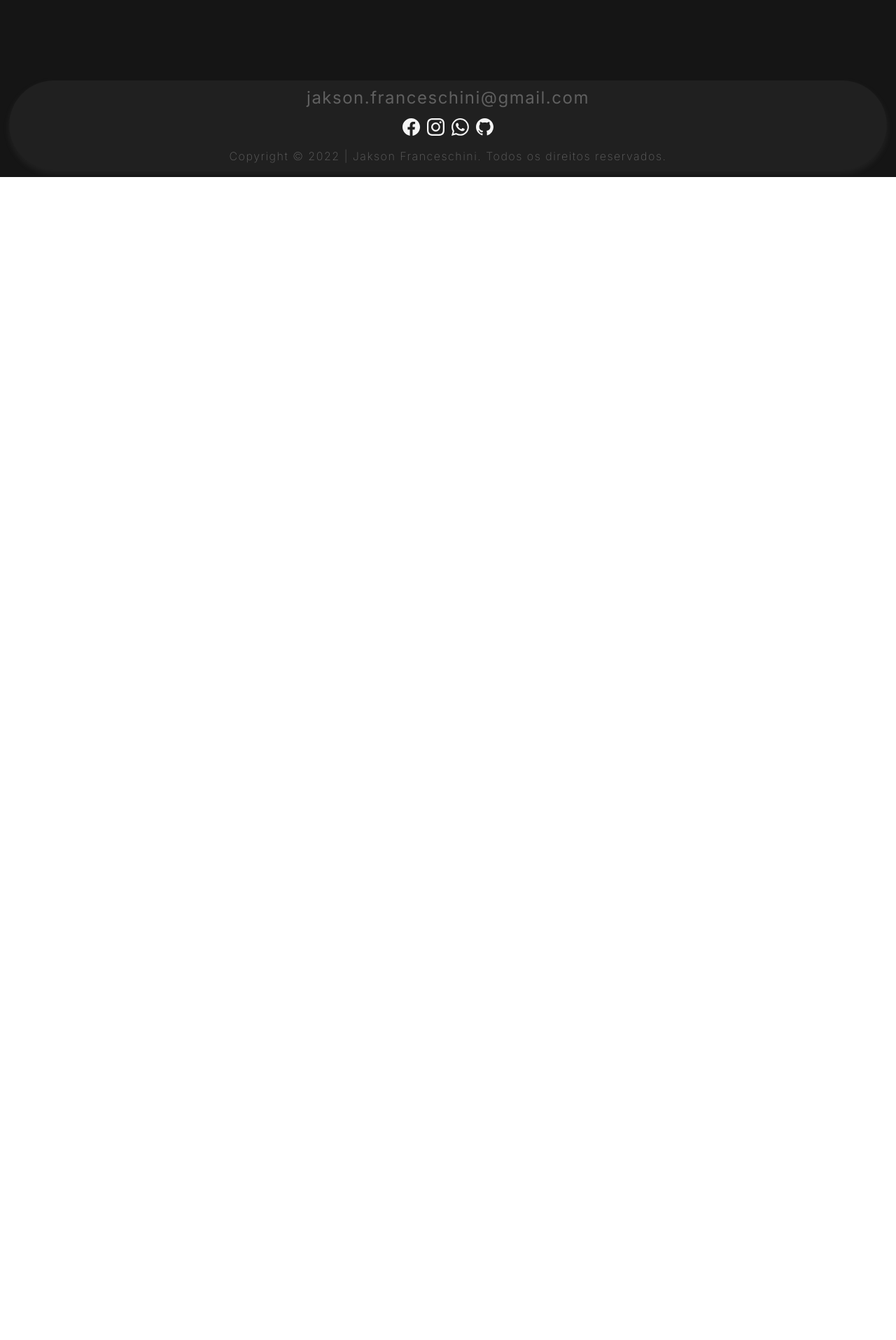
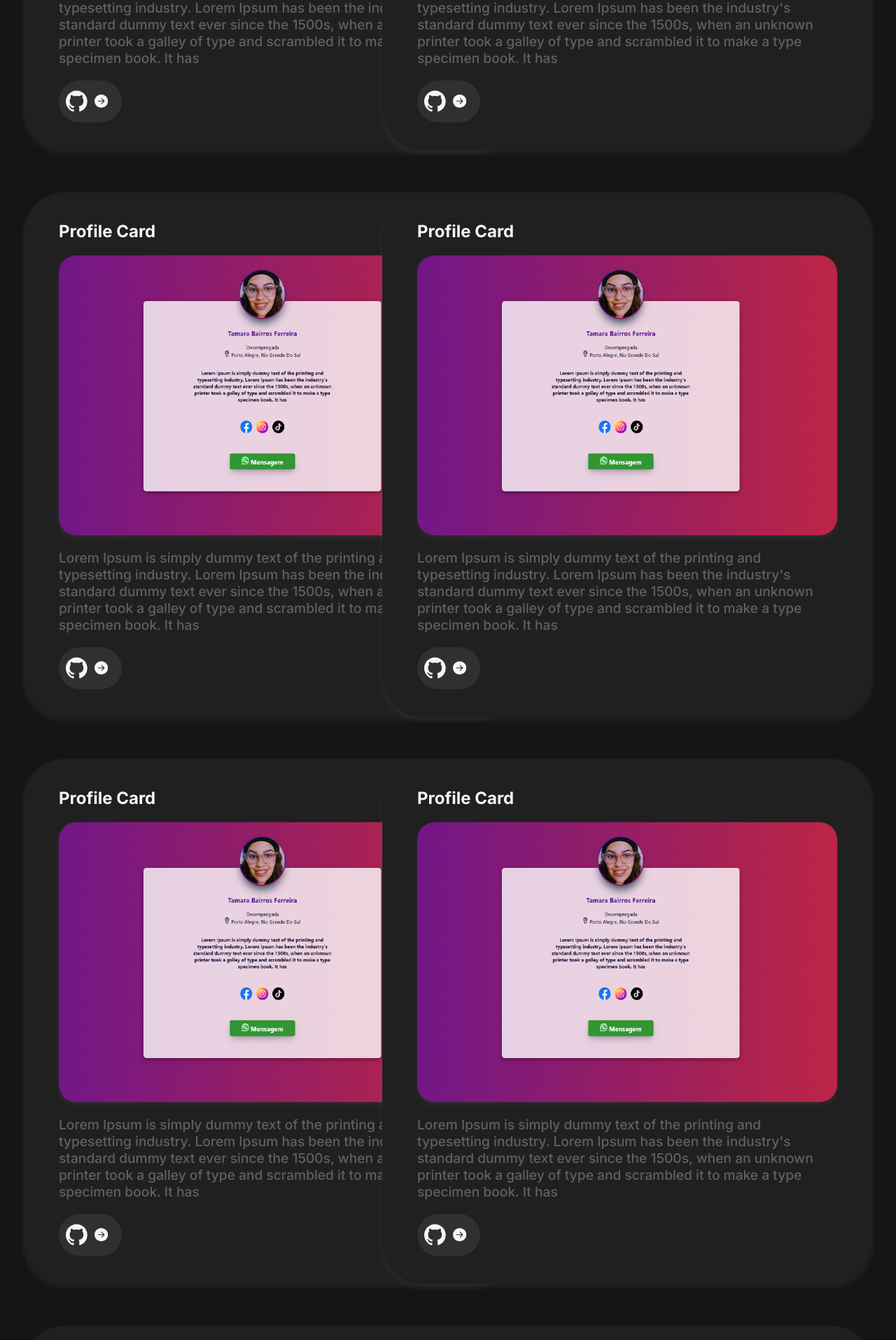
Before and after one commit to JakFranceschini/MeuPortfolio, a React (Create React App) app: page /Projetos in a window 1280 px wide. Shown: the part 685-2600 px from the top of the page at 70% size. Before the commit the page ends 938 px from the top, so only its background shows below. Built offline with nearby package versions, Linux system fonts and the light colour scheme.

Commit message:
Adicionado itens na pagina projetos e melhorias em geral

```diff
--- a/src/Pages/Projetos/PaginaProjetos.css
+++ b/src/Pages/Projetos/PaginaProjetos.css
@@ -6,6 +6,67 @@
     justify-content: center;
 }
 
-.container {
-    height: 800px;
+.containerProjetos {
+    width: 80%;
+    display: grid;
+    margin-top: 150px;
+    grid-row-gap: 60px;
+    margin-bottom: 60px;
+    align-items: center;
+    justify-items: center;
+    justify-content: center;
+    grid-template-columns: 50% 50%;
 }
+
+.cardProjeto {
+    width: 600px;
+    display: flex;
+    height: 750px;
+    padding: 0 50px;
+    border-radius: 8%;
+    background: #202020;
+    flex-direction: column;
+    justify-content: center;
+    box-shadow: #9999991a 0px 4px 10px;
+}
+
+.cardProjeto h2 {
+    color: #f5f5f5;
+    margin-bottom: 20px;
+}
+
+.cardProjeto img {
+    width: 600px;
+    height: 400px;
+    border-radius: 25px;
+    margin-bottom: 20px;
+    box-shadow: #9999991a 0px 4px 10px;
+}
+
+.cardProjeto p {
+    color: #606060;
+    font-weight: 500;
+    font-size: 1.2rem;
+    margin-bottom: 20px;
+}
+
+.cardProjeto a {
+    display: flex;
+    padding: 10px;
+    max-width: 70px;
+    border-radius: 30px;
+    align-items: center;
+    background: #303030;
+}
+
+.cardProjeto a:hover {
+    background: #404040;
+}
+
+.cardProjeto a:active {
+    background: #606060;
+}
+
+.seta {
+    margin-right: 10px;
+}
--- a/src/Pages/Projetos/PaginaProjetos.jsx
+++ b/src/Pages/Projetos/PaginaProjetos.jsx
@@ -1,6 +1,8 @@
 import './PaginaProjetos.css'
-import TopBar from "../../Components/TopBar";
-import Footer from '../../Components/Footer';
+import TopBar from '../../Components/TopBar'
+import Footer from '../../Components/Footer'
+import ImgPrimeiroCard from './../../Img/imgPrimeiroCard.png'
+import { BsGithub, BsFillArrowRightCircleFill } from 'react-icons/bs'
 
 function PaginaProjetos() {
 
@@ -9,8 +11,110 @@ function PaginaProjetos() {
 
             <TopBar/>
 
-            <div className='container'>
+            <div className='containerProjetos'>
+                <div className='cardProjeto'>
+                    <h2>Profile Card</h2>
+                    <img src={ImgPrimeiroCard}></img>
+                    <p>
+                        Lorem Ipsum is simply dummy text of the printing and typesetting industry. Lorem Ipsum has been the industry's standard dummy text
+                        ever since the 1500s, when an unknown printer took a galley of type and scrambled it to make a type specimen book. It has
+                    </p>
+                    <a href='https://github.com/JakFranceschini/ProfileCard' target='blank'>
+                        <BsGithub size={40} color="#f5f5f5"/>
+                        <BsFillArrowRightCircleFill className='seta' size={25} color="#f5f5f5"/>
+                    </a>
+                </div>
 
+                <div className='cardProjeto'>
+                    <h2>Profile Card</h2>
+                    <img src={ImgPrimeiroCard}></img>
+                    <p>
+                        Lorem Ipsum is simply dummy text of the printing and typesetting industry. Lorem Ipsum has been the industry's standard dummy text
+                        ever since the 1500s, when an unknown printer took a galley of type and scrambled it to make a type specimen book. It has
+                    </p>
+                    <a href='https://github.com/JakFranceschini/ProfileCard' target='blank'>
+                        <BsGithub size={40} color="#f5f5f5"/>
+                        <BsFillArrowRightCircleFill className='seta' size={25} color="#f5f5f5"/>
+                    </a>
+                </div>
+
+                <div className='cardProjeto'>
+                    <h2>Profile Card</h2>
+                    <img src={ImgPrimeiroCard}></img>
+                    <p>
+                        Lorem Ipsum is simply dummy text of the printing and typesetting industry. Lorem Ipsum has been the industry's standard dummy text
+                        ever since the 1500s, when an unknown printer took a galley of type and scrambled it to make a type specimen book. It has
+                    </p>
+                    <a href='https://github.com/JakFranceschini/ProfileCard' target='blank'>
+                        <BsGithub size={40} color="#f5f5f5"/>
+                        <BsFillArrowRightCircleFill className='seta' size={25} color="#f5f5f5"/>
+                    </a>
+                </div>
+
+                <div className='cardProjeto'>
+                    <h2>Profile Card</h2>
+                    <img src={ImgPrimeiroCard}></img>
+                    <p>
+                        Lorem Ipsum is simply dummy text of the printing and typesetting industry. Lorem Ipsum has been the industry's standard dummy text
+                        ever since the 1500s, when an unknown printer took a galley of type and scrambled it to make a type specimen book. It has
+                    </p>
+                    <a href='https://github.com/JakFranceschini/ProfileCard' target='blank'>
+                        <BsGithub size={40} color="#f5f5f5"/>
+                        <BsFillArrowRightCircleFill className='seta' size={25} color="#f5f5f5"/>
+                    </a>
+                </div>
+
+                <div className='cardProjeto'>
+                    <h2>Profile Card</h2>
+                    <img src={ImgPrimeiroCard}></img>
+                    <p>
+                        Lorem Ipsum is simply dummy text of the printing and typesetting industry. Lorem Ipsum has been the industry's standard dummy text
+                        ever since the 1500s, when an unknown printer took a galley of type and scrambled it to make a type specimen book. It has
+                    </p>
+                    <a href='https://github.com/JakFranceschini/ProfileCard' target='blank'>
+                        <BsGithub size={40} color="#f5f5f5"/>
+                        <BsFillArrowRightCircleFill className='seta' size={25} color="#f5f5f5"/>
+                    </a>
+                </div>
+
+                <div className='cardProjeto'>
+                    <h2>Profile Card</h2>
+                    <img src={ImgPrimeiroCard}></img>
+                    <p>
+                        Lorem Ipsum is simply dummy text of the printing and typesetting industry. Lorem Ipsum has been the industry's standard dummy text
+                        ever since the 1500s, when an unknown printer took a galley of type and scrambled it to make a type specimen book. It has
+                    </p>
+                    <a href='https://github.com/JakFranceschini/ProfileCard' target='blank'>
+                        <BsGithub size={40} color="#f5f5f5"/>
+                        <BsFillArrowRightCircleFill className='seta' size={25} color="#f5f5f5"/>
+                    </a>
+                </div>
+
+                <div className='cardProjeto'>
+                    <h2>Profile Card</h2>
+                    <img src={ImgPrimeiroCard}></img>
+                    <p>
+                        Lorem Ipsum is simply dummy text of the printing and typesetting industry. Lorem Ipsum has been the industry's standard dummy text
+                        ever since the 1500s, when an unknown printer took a galley of type and scrambled it to make a type specimen book. It has
+                    </p>
+                    <a href='https://github.com/JakFranceschini/ProfileCard' target='blank'>
+                        <BsGithub size={40} color="#f5f5f5"/>
+                        <BsFillArrowRightCircleFill className='seta' size={25} color="#f5f5f5"/>
+                    </a>
+                </div>
+
+                <div className='cardProjeto'>
+                    <h2>Profile Card</h2>
+                    <img src={ImgPrimeiroCard}></img>
+                    <p>
+                        Lorem Ipsum is simply dummy text of the printing and typesetting industry. Lorem Ipsum has been the industry's standard dummy text
+                        ever since the 1500s, when an unknown printer took a galley of type and scrambled it to make a type specimen book. It has
+                    </p>
+                    <a href='https://github.com/JakFranceschini/ProfileCard' target='blank'>
+                        <BsGithub size={40} color="#f5f5f5"/>
+                        <BsFillArrowRightCircleFill className='seta' size={25} color="#f5f5f5"/>
+                    </a>
+                </div>
             </div>
 
             <Footer/>
```
